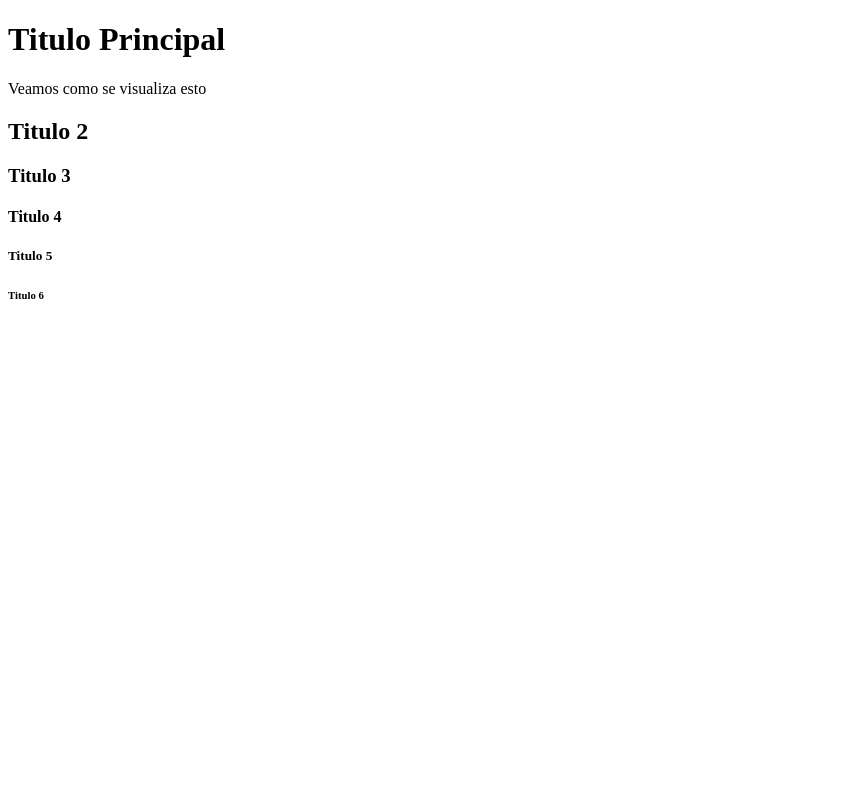
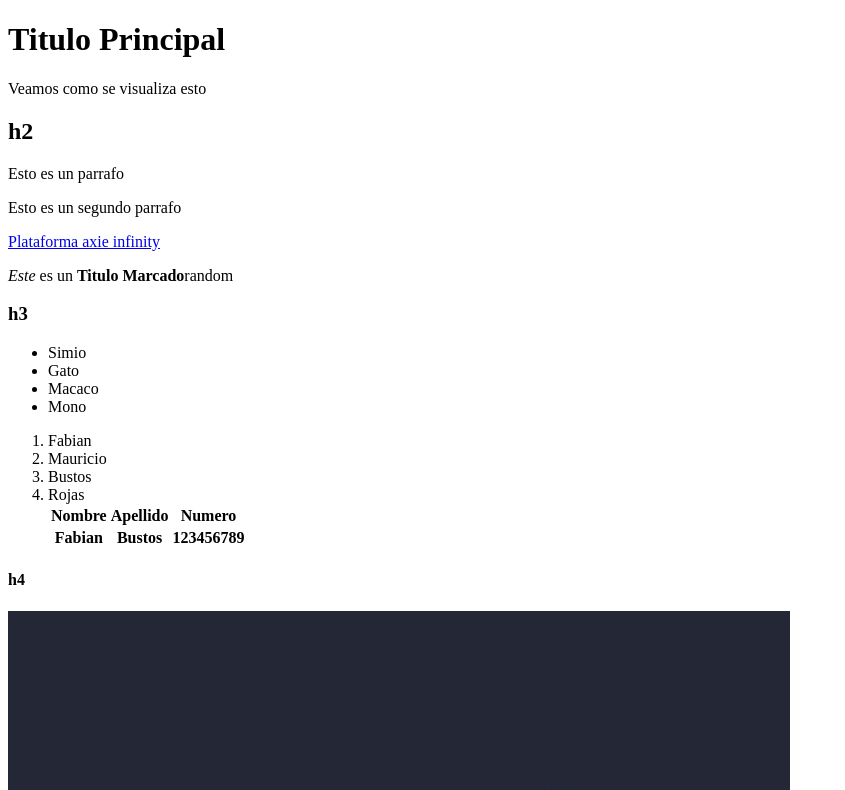
Before and after one commit to PsychosphereCode/RepositorioPruebashtml, a plain HTML site: page index.html in a window 1280 px wide. Shown: the top 790 px of the page, without its empty margins (0-845 px from the left). Drawn offline with Linux system fonts and the light colour scheme.

Commit message:
Primera actualizacion

```diff
--- a/index.html
+++ b/index.html
@@ -9,10 +9,39 @@
 <body>
     <h1>Titulo Principal</h1>
     <p>Veamos como se visualiza esto</p>
-    <h2>Titulo 2</h2>
-    <h3>Titulo 3</h3>
-    <h4>Titulo 4</h4>
-    <h5>Titulo 5</h5>
-    <h6>Titulo 6</h6>
+    <h2>h2</h2>
+        <p>Esto es un parrafo</p>
+        <p>Esto es un segundo parrafo</p>
+        <a href="https://axieinfinity.com">Plataforma axie infinity</a>
+        <p><em>Este</em> es un <strong>Titulo Marcado</strong>random</p>
+    <h3>h3</h3>
+    <ul>
+        <li>Simio</li>
+        <li>Gato</li>
+        <li>Macaco</li>
+        <li>Mono</li>
+    </ul>
+    <ol>
+        <li>Fabian</li>
+        <li>Mauricio</li>
+        <li>Bustos</li>
+        <li>Rojas</li>
+    <table>
+        <tr>
+            <th>Nombre</th>
+            <th>Apellido</th>
+            <th>Numero</th>
+        </tr>
+        <tr>
+            <th>Fabian</th>
+            <th>Bustos</th>
+            <th>123456789</th>
+        </tr>
+    </table>
+    </ol>
+    <h4>h4</h4>
+    <img src="axie.jfif" alt="reptil pic">
+    <h5>h5</h5>
+    <h6>h6</h6>
 </body>
 </html>
```
Also changed, not shown: axie.jfif (added).
